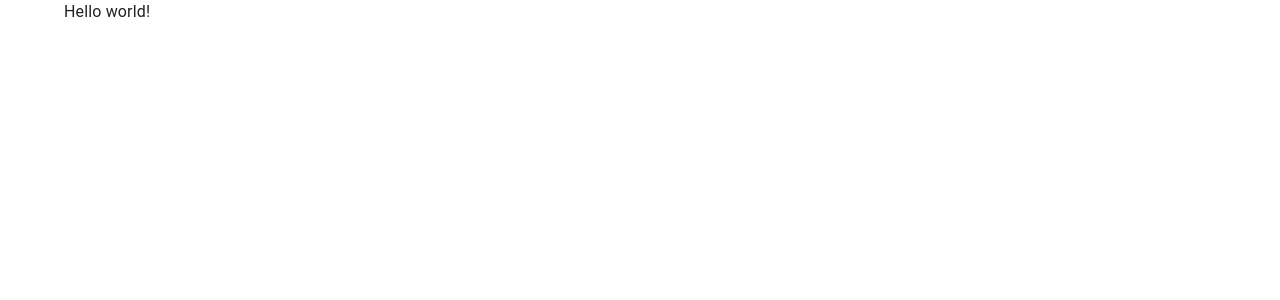
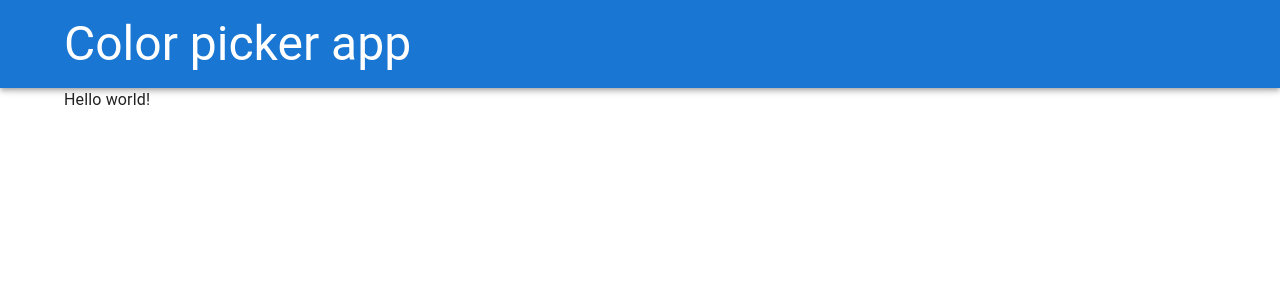
Before and after one commit to PavelZurek/demo-color-picker, a Next.js app: page / in a window 1280 px wide. Shown: the top 300 px of the page. Built offline with nearby package versions, Linux system fonts and the light colour scheme.

Commit message:
Simple layout

```diff
--- a/pages/_app.tsx
+++ b/pages/_app.tsx
@@ -3,7 +3,7 @@ import {ThemeProvider} from '@mui/material/styles';
 import theme from '../src/theme';
 import Head from 'next/head';
 import {CssBaseline} from '@mui/material';
-import Layout from '../src/components/Layout';
+import Layout from '../src/components/layout/Layout';
 
 export default function MyApp(props: AppProps) {
     const {Component, pageProps} = props;
--- a/pages/index.tsx
+++ b/pages/index.tsx
@@ -1,7 +1,12 @@
 import {NextPage} from 'next';
+import {Container} from '@mui/material';
 
 const IndexPage: NextPage = () => {
-    return <div>Hello world!</div>
+    return (
+        <Container maxWidth="lg">
+            Hello world!
+        </Container>
+    )
 }
 
 export default IndexPage
--- /dev/null
+++ b/src/components/layout/Header.tsx
@@ -0,0 +1,14 @@
+import {FC} from 'react';
+import {AppBar, Container, Typography} from '@mui/material';
+
+export const Header: FC = () => {
+    return (
+        <AppBar position="static">
+            <Container maxWidth="lg">
+                <Typography variant="h3" paddingY={2}>
+                    Color picker app
+                </Typography>
+            </Container>
+        </AppBar>
+    )
+}
--- a/src/components/Layout.tsx
+++ b/src/components/layout/Layout.tsx
@@ -1,11 +1,12 @@
 import {FC} from 'react';
-import {Container} from '@mui/material';
+import {Header} from './Header';
 
 const Layout: FC = ({children}) => {
     return (
-        <Container maxWidth="lg">
+        <>
+            <Header/>
             {children}
-        </Container>
+        </>
     )
 }
 
```
